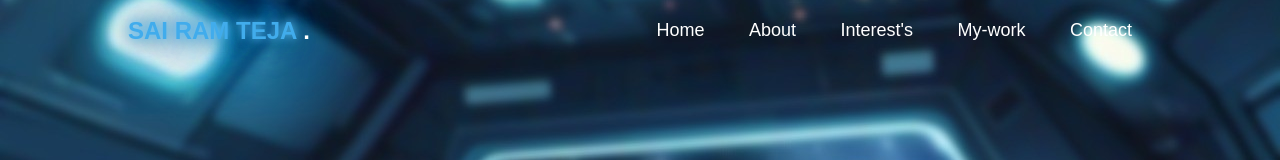
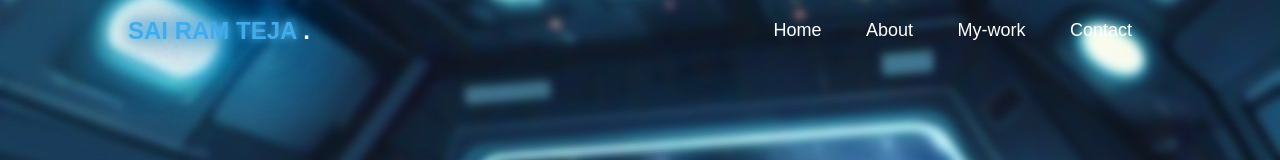
Before and after one commit to sairamteja13/My-Portfolio, a plain HTML site: page index.html in a window 1280 px wide. Shown: the top 160 px of the page. Drawn offline with Linux system fonts and the light colour scheme.

Commit message:
Intrest's button Fix

```diff
--- a/index.html
+++ b/index.html
@@ -19,7 +19,7 @@
                 <ul id="sidemenu">
                     <li><a href="#header">Home</a></li>
                     <li><a href="#about">About</a></li>
-                    <li><a href="#services">Interest's</a></li>
+                    <!-- <li><a href="#services">Interest's</a></li> -->
                     <li><a href="#my-work">My-work</a></li>
                     <li><a href="#contact">Contact</a></li>
                     <i class="fa-solid fa-circle-xmark" onclick="closemenu()"></i>
```
